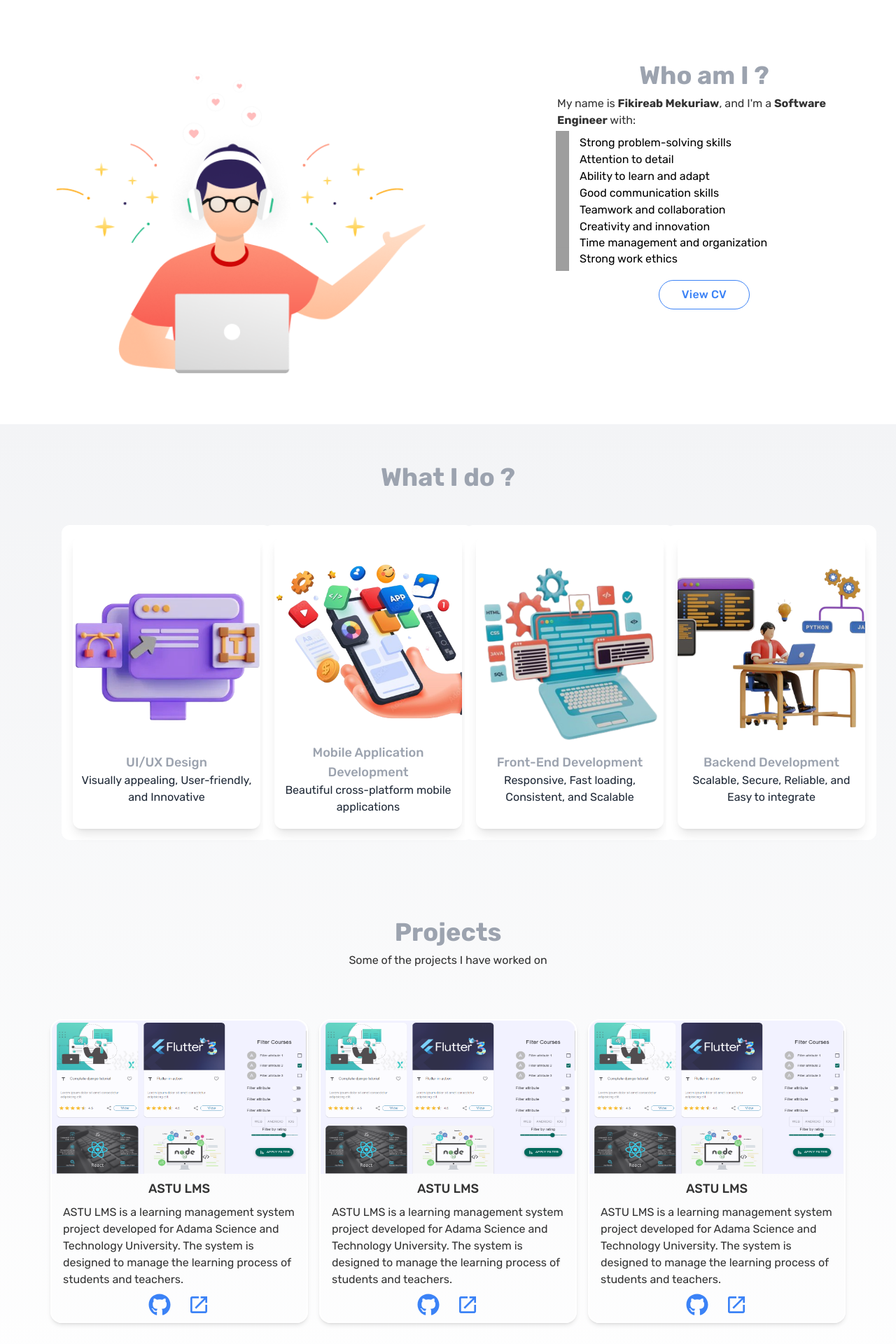
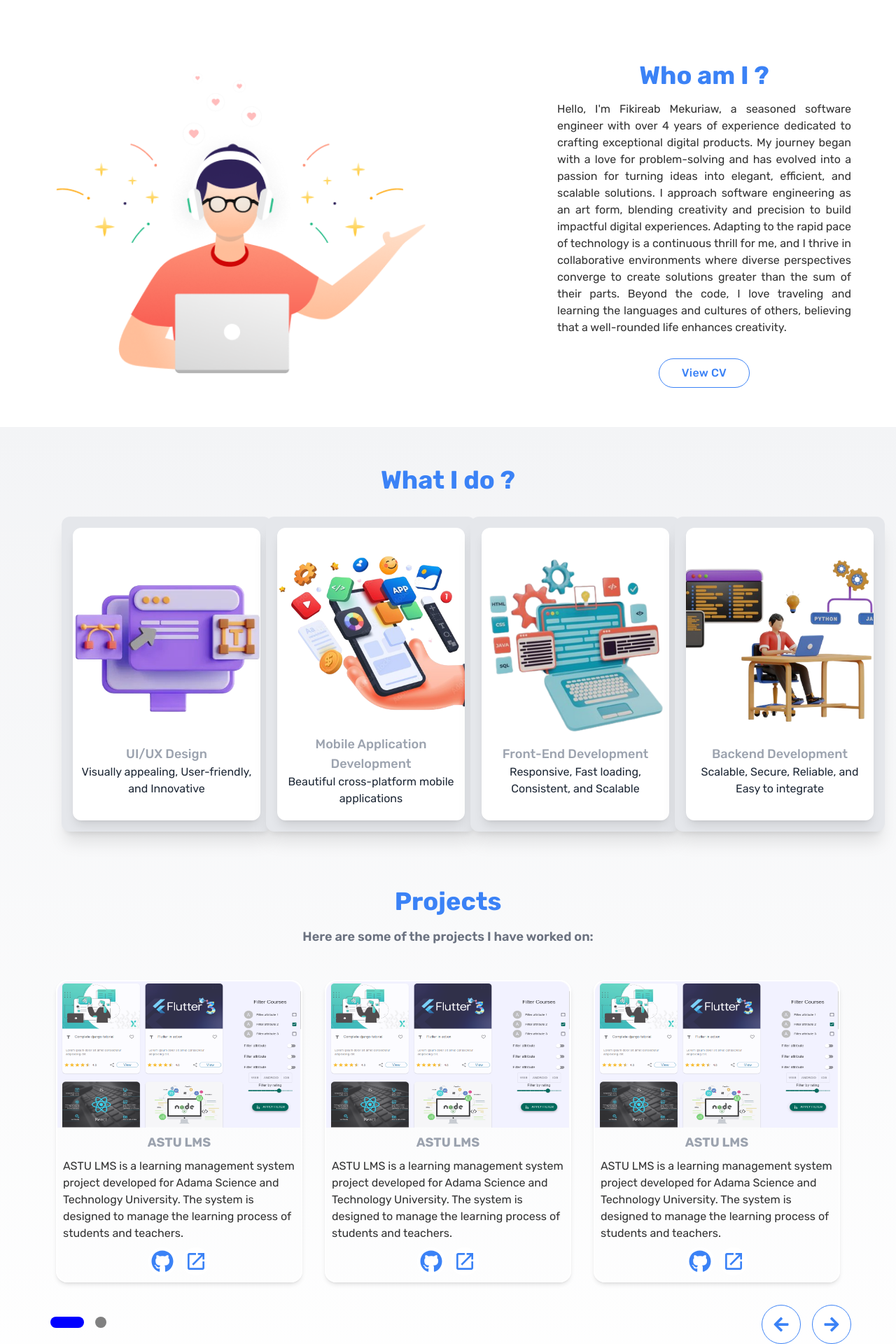
Before and after one commit to fikireab-m/portifolio, a Next.js app: page / in a window 1280 px wide. Shown: the part 580-2500 px from the top of the page at 70% size. Built offline with nearby package versions, Linux system fonts and the light colour scheme; grey boxes are pictures that could not be loaded.

Commit message:
some nav fixes

```diff
--- a/components/About.js
+++ b/components/About.js
@@ -39,30 +39,21 @@ const About = () => {
         <ScrollAnimationWrapper>
 
           <motion.div className="flex flex-col items-center justify-center ml-auto w-full lg:w-9/12" variants={scrollAnimation}>
-          <h3 className="text-3xl lg:text-4xl font-bold leading-relaxed text-gray-400">
+            <h3 className="text-3xl lg:text-4xl font-bold leading-relaxed text-blue-500">
               Who am I ?
             </h3>
-          <p className="my-2 text-black-500">
-          My name is <strong>Fikireab Mekuriaw</strong>, and I'm a <strong>Software Engineer</strong> with:
-          </p>
-          <ul className="text-black-500 self-start list-inside ml-8 mb-4">
-            {qualities.map((quality, index) => (
-              <motion.li
-                className="relative circle-check custom-list cursor-pointer"
-                custom={{duration: 2 + index}}
+            <motion.p
+              className="relative py-4 mb-4 text-justify"
+              custom={{ duration: 2 }}
               variants={scrollAnimation}
-                key={quality}
               whileHover={{
-                scale : 1.05,
+                scale: 1.05,
                 transition: {
                   duration: 0.3
                 }
               }}>
-                  {quality}
-              </motion.li>
-              )
-            )}
-          </ul>
+              Hello, I'm Fikireab Mekuriaw, a seasoned software engineer with over 4 years of experience dedicated to crafting exceptional digital products. My journey began with a love for problem-solving and has evolved into a passion for turning ideas into elegant, efficient, and scalable solutions. I approach software engineering as an art form, blending creativity and precision to build impactful digital experiences. Adapting to the rapid pace of technology is a continuous thrill for me, and I thrive in collaborative environments where diverse perspectives converge to create solutions greater than the sum of their parts. Beyond the code, I love traveling and learning the languages and cultures of others, believing that a well-rounded life enhances creativity.
+            </motion.p>
             <ButtonOutline>View CV</ButtonOutline>
           </motion.div>
         </ScrollAnimationWrapper>
--- a/components/Card.js
+++ b/components/Card.js
@@ -48,7 +48,7 @@ const TiltCard = ({children}) => {
         rotateX,
         rotateY,
       }}
-      className="relative bg-white rounded-xl "
+      className="relative bg-gray-200 rounded-xl shadow-xl "
     >
       <div
         style={{
--- a/components/Layout/Footer.js
+++ b/components/Layout/Footer.js
@@ -1,7 +1,7 @@
 import React from "react";
 const Footer = () => {
   return (
-    <div className="bg-slate-50 mt-44 py-2">
+    <div className="mt-36 py-8">
       <p className="w-full text-center text-gray-500 mt-8">©{new Date().getFullYear()} - Fikireab Mekuriaw</p>
     </div>
   );
--- a/components/Layout/Header.js
+++ b/components/Layout/Header.js
@@ -88,20 +88,20 @@ const Header = () => {
               Projects
             </LinkScroll>
           </ul>
-          <div className="col-start-10 col-end-12 font-medium flex items-center">
-            <div className="group mx-4 bg-white rounded-full items-center justify-center flex p-1 shadow-lg transform transition-all duration-500 hover:bg-blue-600">
+          <div className="col-start-10 font-medium flex items-center">
+            <div className="group mx-4 bg-white rounded-full items-center justify-center flex p-1 shadow-lg transform transition all duration-500">
               <a href="https://github.com/fikireab-m" target="_blank" rel="noopener">
                 <FaGithub className="h-8 w-8 text-blue-500 group-hover:text-white" />
               </a>
             </div>
-            <ButtonOutline>Hire Me</ButtonOutline>
+            <ButtonOutline><a href="#contact">Contact Me</a></ButtonOutline>
           </div>
         </nav>
       </header>
       {/* Mobile Navigation */}
 
       <nav className="fixed lg:hidden bottom-0 left-0 right-0 z-20 px-4 sm:px-8 shadow-t ">
-        <div className="bg-white-500 sm:px-3">
+        <div className="bg-white sm:px-3">
           <ul className="flex w-full justify-between items-center text-black-500">
             <LinkScroll
               activeClass="active"
--- a/components/Projects.js
+++ b/components/Projects.js
@@ -44,7 +44,7 @@ const Projects = ({
         </a>
       );
     },
-    dotsClass: "slick-dots w-max absolute mt-20  ",
+    dotsClass: "slick-dots w-max absolute mt-8  ",
     infinite: true,
     speed: 500,
     slidesToShow: 3,
@@ -78,7 +78,7 @@ const Projects = ({
         className="flex items-stretch justify-items-stretch"
       >
         {projects.map((project, index) => (
-          <div className="p-2 flex items-stretch" key={index}>
+          <div className="flex items-stretch p-4" key={index}>
             <div className="card rounded-xl flex flex-col justify-center shadow-md items-center hover:border-blue-500">
               <div>
                 <Image
@@ -89,15 +89,15 @@ const Projects = ({
                   alt="project screenshot"
                 />
               </div>
-              <p className="text-lg text-black-600 font-medium capitalize px-6">
+              <p className="text-lg text-gray-400 font-bold capitalize px-2">
                 {project.name}
               </p>
-              <p className="px-4 my-2 text-left">{project.desc}.</p>
+              <p className="px-2 py-2 text-left">{project.desc}.</p>
               <div className="font-medium flex gap-2">
-                <button className="font-medium tracking-wide px-2 text-blue-500 bg-white-500 outline-none rounded-full hover:border border-blue-500 transform transition all duration-500 hover:shadow-blue">
+                <button  className="font-medium tracking-wide p-1 text-blue-500 bg-white outline-none rounded-full transform transition all duration-500 hover:shadow-blue-600 hover:shadow-md">
                   <FaGithub className="w-8 h-8" />
                 </button>
-                <button className="font-medium tracking-wide px-2 text-blue-500 bg-white-500 outline-none rounded-full hover:border border-blue-500 transform transition all duration-500 hover:shadow-blue">
+                <button className="font-medium tracking-wide p-1 text-blue-500 bg-white outline-none rounded-full transform transition all duration-500 hover:shadow-blue-600 hover:shadow-md">
                   <MdOutlineLaunch className="w-8 h-8" />
                 </button>
               </div>
@@ -107,7 +107,7 @@ const Projects = ({
         ))}
       </Slider>
       <div className="flex w-full items-center justify-end">
-        <div className="flex flex-none justify-between w-auto mt-14">
+        <div className="flex flex-none justify-between w-auto mt-4">
           <div
             className="mx-4 flex items-center justify-center h-14 w-14 rounded-full bg-white border-blue-500 border hover:bg-blue-500 hover:text-white-500 transition-all text-blue-500 cursor-pointer"
             onClick={sliderRef?.slickPrev}
--- a/components/Services.js
+++ b/components/Services.js
@@ -46,12 +46,12 @@ const Services = () => {
           <ScrollAnimationWrapper>
             <motion.h3
               variants={scrollAnimation}
-              className="text-2xl sm:text-3xl lg:text-4xl font-bold text-gray-400 leading-relaxed"
+              className="text-2xl sm:text-3xl lg:text-4xl font-bold text-blue-500 leading-relaxed"
             >
               What I do ?
             </motion.h3>
           </ScrollAnimationWrapper>
-          <div className="mx-auto grid grid-flow-row grid-cols-1 sm:grid-cols-2 lg:grid-cols-4 content-center gap-4 lg:gap-12 py-8 lg:py-12 px-6 sm:px-0 lg:px-6">
+          <div className="mx-auto grid grid-flow-row grid-cols-1 sm:grid-cols-2 lg:grid-cols-4 content-center gap-8 lg:gap-16 pt-4 pb-8 lg:pb-12 lg:pt-8 px-6 sm:px-0 lg:px-6">
             {
               services.map((service, index) => (
                 <Card>
@@ -88,15 +88,15 @@ const Services = () => {
             }
           </div>
         </div>
-        <div id="projects" className="flex flex-col w-full my-16">
+        <div id="projects" className="flex flex-col w-full my-8">
           <ScrollAnimationWrapper>
             <motion.h3
               variants={scrollAnimation}
-              className="text-2xl sm:text-3xl lg:text-4xl font-bold text-gray-400 leading-relaxed mx-auto">
+              className="text-2xl sm:text-3xl lg:text-4xl font-bold text-blue-500 leading-relaxed mx-auto">
               Projects
             </motion.h3>
-            <motion.p className="mx-auto pt-2" variants={scrollAnimation}>
-              Some of the projects I have worked on
+            <motion.p className="mx-auto pt-4 text-lg text-gray-500 font-semibold" variants={scrollAnimation}>
+              Here are some of the projects I have worked on:
             </motion.p>
           </ScrollAnimationWrapper>
         </div>
@@ -110,10 +110,10 @@ const Services = () => {
             <motion.div variants={scrollAnimation} custom={{ duration: 3 }} id="contact">
               <div className="absolute rounded-xl py-8 px-6 sm:px-12 lg:px-16 w-full flex flex-col justify-center items-center z-10 bg-gray-200">
                 <div className="pb-4">
-                  <h5 className="text-gray-500 text-xl">
+                  <h5 className="text-blue-600 text-xl">
                     Don't Forget To Reach Out
                   </h5>
-                  <h5 className="text-4xl text-gray-600 font-bold pt-2">Let's Chat</h5>
+                  <h5 className="text-4xl text-gray-600 font-bold pt-4">Let's Chat</h5>
                 </div>
                 <div className="flex">
                   <div className="mx-2 bg-white rounded-full items-center justify-center flex p-2 shadow-lg">
```
Lines whose indentation alone changed are shown as unchanged.
